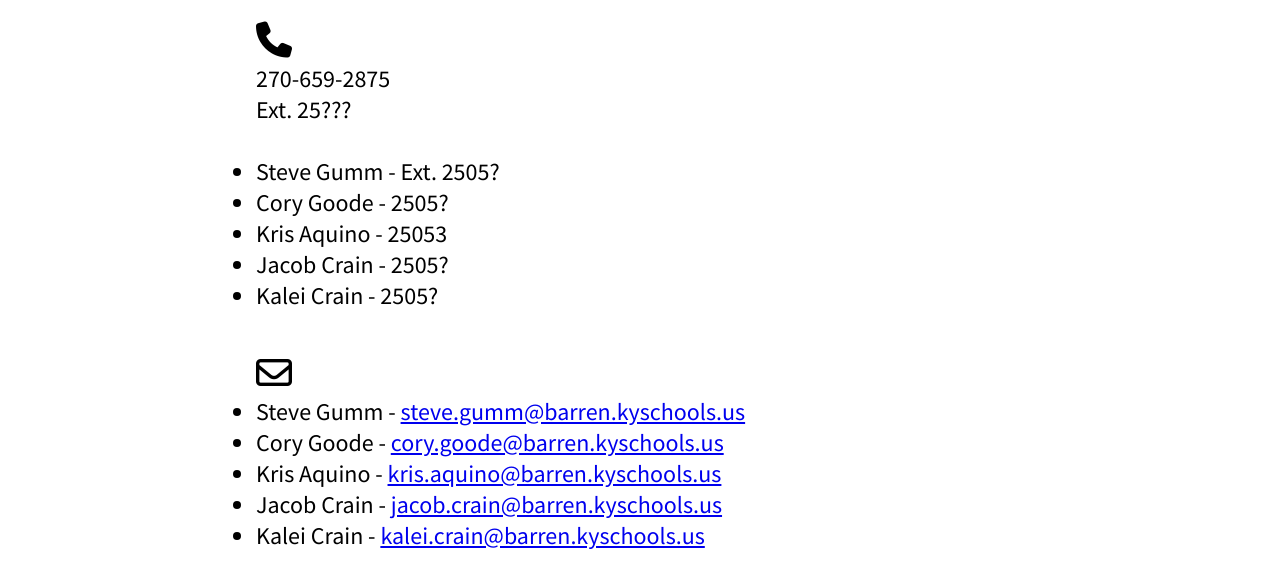
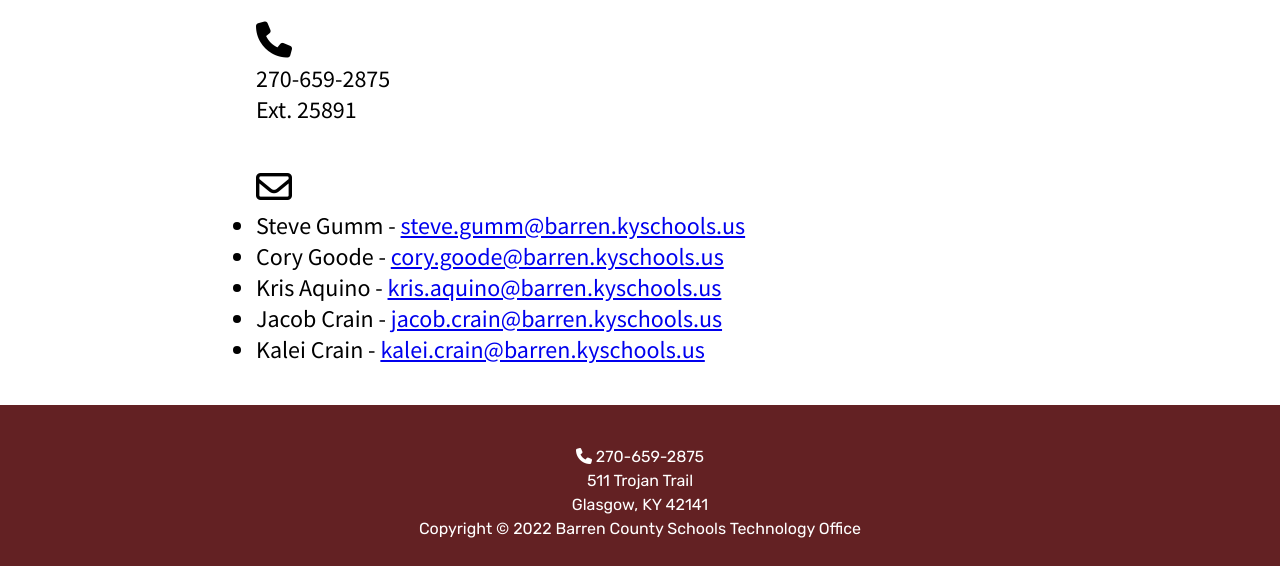
Before and after one commit to mcrane0/CompanyWebsiteProject, a plain HTML site: page contact.html in a window 1280 px wide. Shown: the part 234-800 px from the top of the page. Drawn offline with Linux system fonts and the light colour scheme; a web font is replaced by a local one.

Commit message:
fixed something in contact.html

```diff
--- a/contact.html
+++ b/contact.html
@@ -32,15 +32,7 @@
         <div>
             <h2><i class="fa-solid fa-phone"></i></h2>
             <p>270-659-2875</p>
-            <p>Ext. 25???</p>
-            <br />
-            <ul>
-                <li>Steve Gumm - Ext. 2505?</li>
-                <li>Cory Goode - 2505?</li>
-                <li>Kris Aquino - 25053</li>
-                <li>Jacob Crain - 2505?</li>
-                <li>Kalei Crain - 2505?</li>
-            </ul>
+            <p>Ext. 25891</p>
         </div>
         <div>
             <h2><i class="fa-regular fa-envelope"></i></h2>
```
